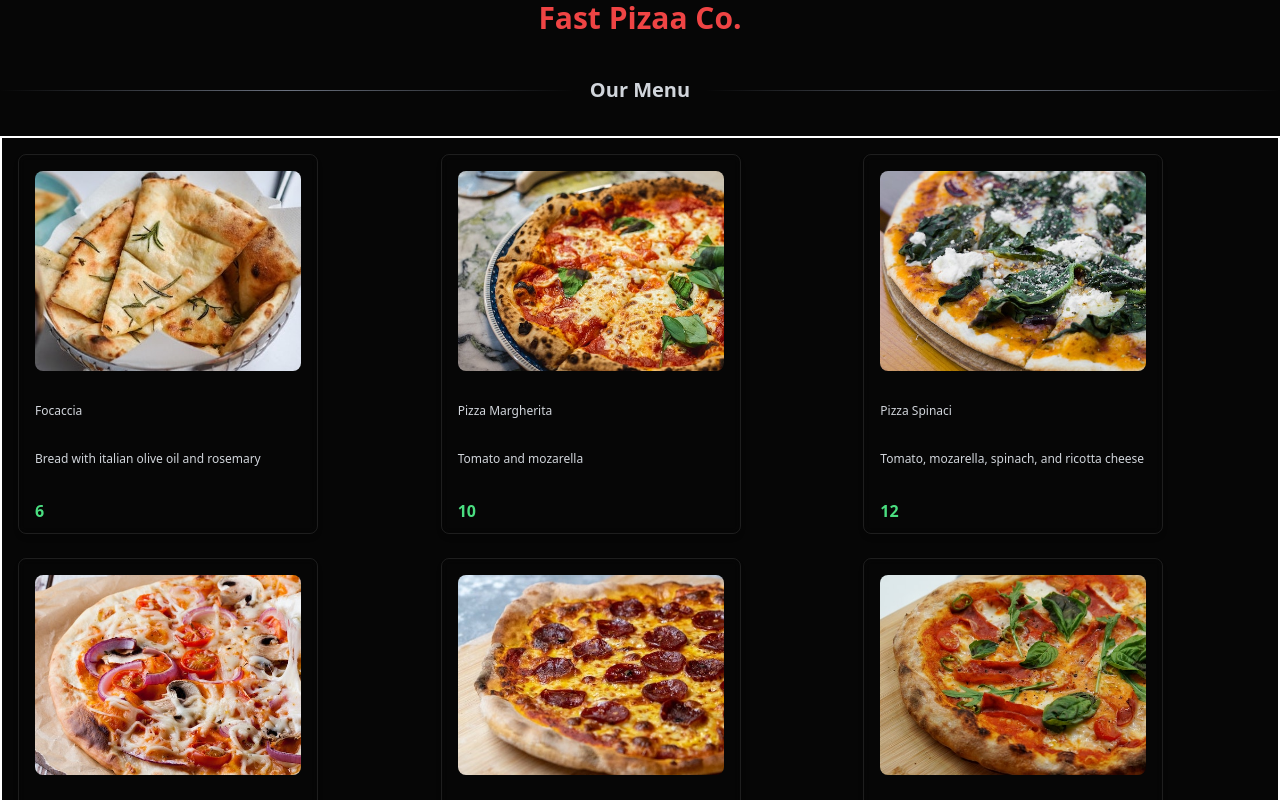
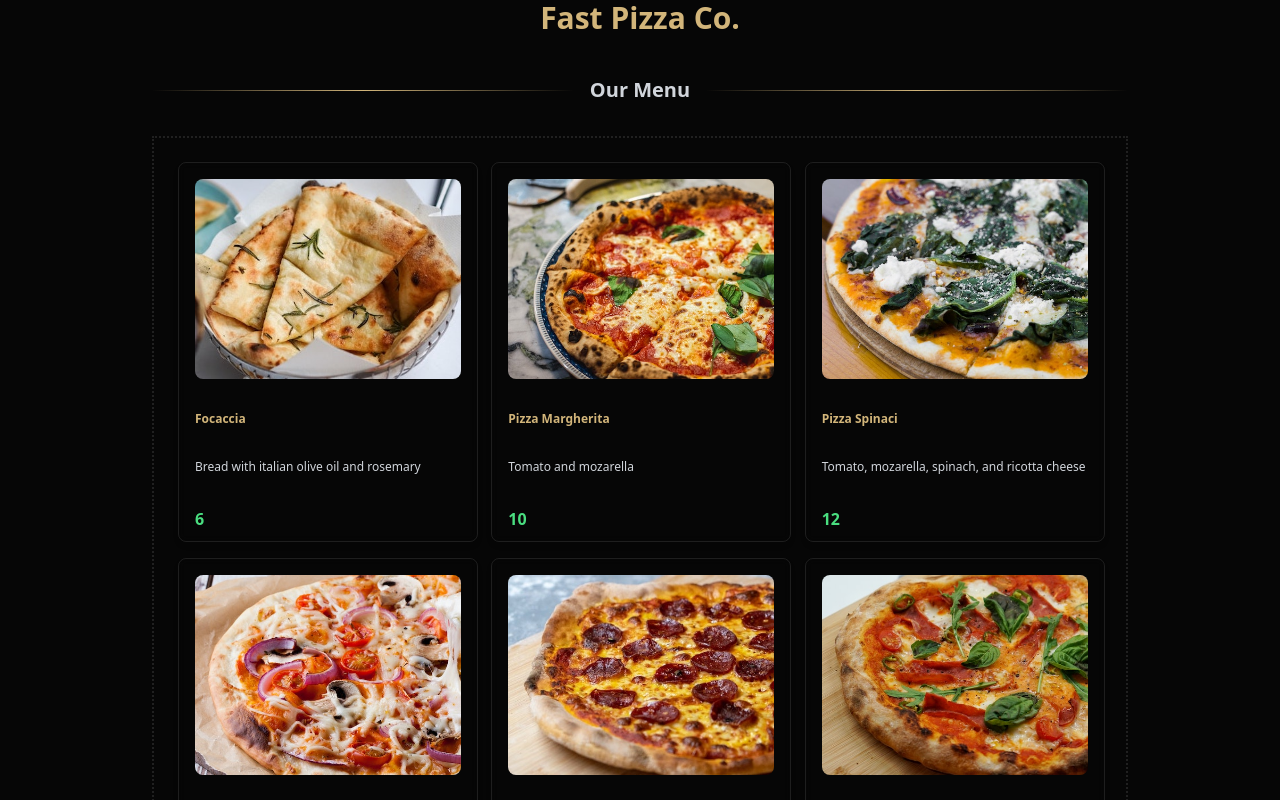
Before and after one commit to qhoncheh/-pizza-landing-react-, a React (Vite) app: page / in a window 1280 px wide. Shown: the top 800 px of the page. Built offline with nearby package versions, Linux system fonts and the light colour scheme.

Commit message:
refactor

```diff
--- a/src/components/Header/Header.tsx
+++ b/src/components/Header/Header.tsx
@@ -1,6 +1,6 @@
 const Header = () => {
   return (
-    <h3 className="text-red-500 font-bold text-3xl text-center">Fast Pizaa Co.</h3>
+    <h3 className="text-[#D2B57A] font-bold text-3xl text-center">Fast Pizza Co.</h3>
   )
 }
 
--- a/src/components/Menu/Menu.tsx
+++ b/src/components/Menu/Menu.tsx
@@ -4,9 +4,9 @@ import Pizza from "./Pizza"
 
 const Menu = () => {
     return (
-        <div>
+        <div className="max-w-5xl mx-auto px-6">
             <SectionTitle className="text-slate-400" text="Our Menu" />
-            <div className="grid grid-cols-3 gap-6 border-2 border-white p-4">
+            <div className="grid grid-cols-3 gap-4 border-2 border-dotted border-white/10 p-6">
                 {pizzaData.map((pizza, index) => (
                     <Pizza
                         key={index}
@@ -18,6 +18,7 @@ const Menu = () => {
                 ))}
             </div>
         </div>
+
   )
 }
 
--- a/src/components/Menu/Pizza.tsx
+++ b/src/components/Menu/Pizza.tsx
@@ -4,8 +4,12 @@ const Pizza = ({ pic, name, desc, price }: PizzaProp) => {
     return (
         <div className="flex flex-col gap-8 w-[300px] h-[380px] p-4 shadow-md rounded-lg
             backdrop-filter backdrop-blur-sm border border-white/10 text-white">
-            <img className="rounded-lg w-full h-[200px] text-gray-300 object-cover" src={pic} alt={name} />
-            <p className="text-xs text-gray-300">{name}</p>
+            <img
+                className="rounded-lg cursor-pointer w-full h-[200px] text-gray-300 object-cover hover:grayscale transition duration-300 ease-in-out"
+                src={pic}
+                alt={name}
+            />
+            <p className="text-xs text-[#D2B57A] font-semibold cursor-pointer">{name}</p>
             <p className="text-xs text-gray-300">{desc}</p>
             <p className="text-green-400 font-bold">{price}</p>
         </div>
--- a/src/components/Menu/data.tsx
+++ b/src/components/Menu/data.tsx
@@ -34,7 +34,7 @@ export const pizzaData: pizzaDataTypes[] = [
     },
     {
         name: "Pizza Prosciutto",
-        desc: "Tomato, mozarella, ham, aragula, and burrata cheese",
+        desc: "Tomato, mozarella, ham, aragula, and cheese",
         price: 18,
         pic: "pizzas/prosciutto.jpg",
     },
--- a/src/components/custom/section-title.tsx
+++ b/src/components/custom/section-title.tsx
@@ -3,9 +3,9 @@ import type { SectionTitleProps } from '../../types';
 const SectionTitle = ({ text, className = '' }: SectionTitleProps) => {
   return (
     <div className={`flex items-center gap-4 my-8 ${className}`}>
-      <div className="flex-grow h-px bg-gradient-to-r from-transparent via-gray-500 to-transparent rotate-180"></div>
+      <div className="flex-grow h-px bg-gradient-to-r from-transparent via-[#D2B57A] to-transparent rotate-180"></div>
       <h2 className="text-xl font-semibold text-gray-300">{text}</h2>
-      <div className="flex-grow h-px bg-gradient-to-r from-transparent via-gray-500 to-transparent rotate-180"></div>
+      <div className="flex-grow h-px bg-gradient-to-r from-transparent via-[#D2B57A] to-transparent rotate-180"></div>
     </div>
   );
 };
```
